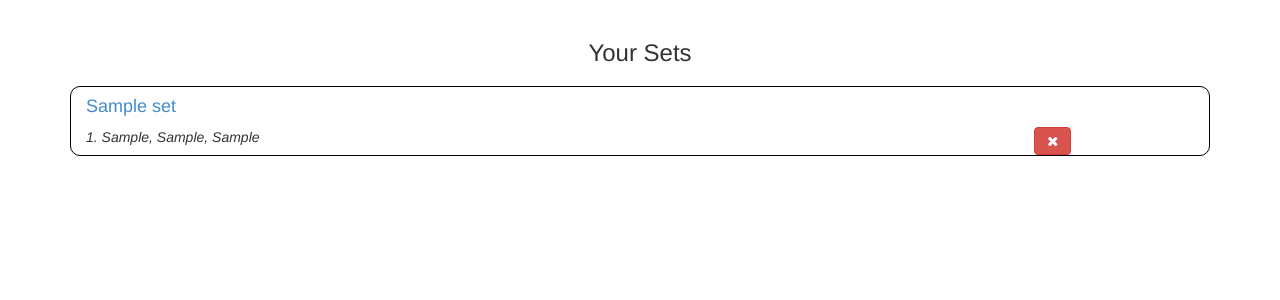
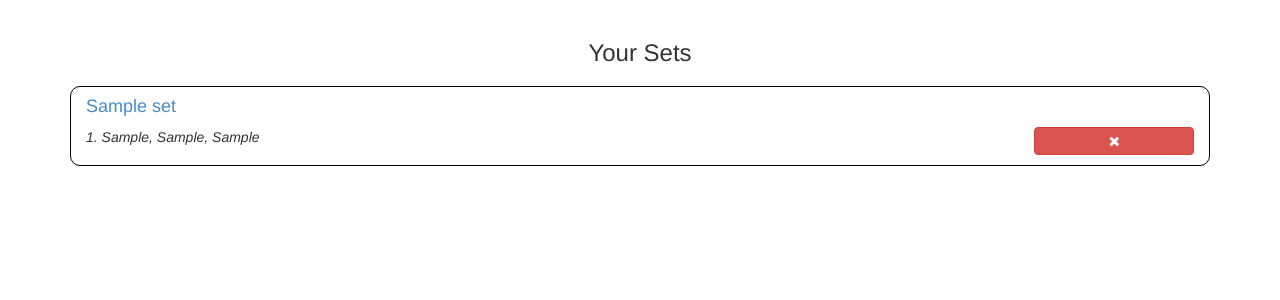
Before and after one commit to lbiester/Learn-Chinese, a Flask app: template app/templates/user.html in a window 1280 px wide. Shown: the part 52-352 px from the top of the page. Run offline with Flask 2, Linux system fonts and the light colour scheme; the template is opened without the code that fills it: values that come from a table or form of the project are taken from there, others are empty; tables that the repository leaves empty hold one stand-in row (values such as "Sample post"); some libraries are stand-ins or nearby versions.

Commit message:
User Interface Fixes

```diff
--- a/app/static/user.css
+++ b/app/static/user.css
@@ -3,3 +3,9 @@ div.rounded-box {
     border-radius: 10px;
     margin: 10px 0px;
 }
+button.btn-100 {
+    width: 100%;
+}
+div.rounded-box div.row:last-of-type {
+    padding-bottom: 10px;
+}
--- a/app/templates/addset.html
+++ b/app/templates/addset.html
@@ -8,7 +8,7 @@
 {% block content %}
 <div class="row">
     <div class="col-xs-12">
-        <form method="POST" action="/addset">
+        <form method="POST" action="/addset/">
             <input placeholder="Enter a Set Name" class="form-control set-name" name="set-name"/>
             <table class="table table-bordered" id="input-table">
                 <thead>
```
